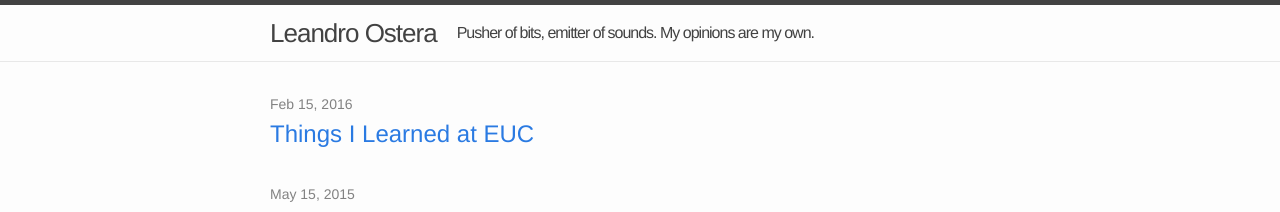
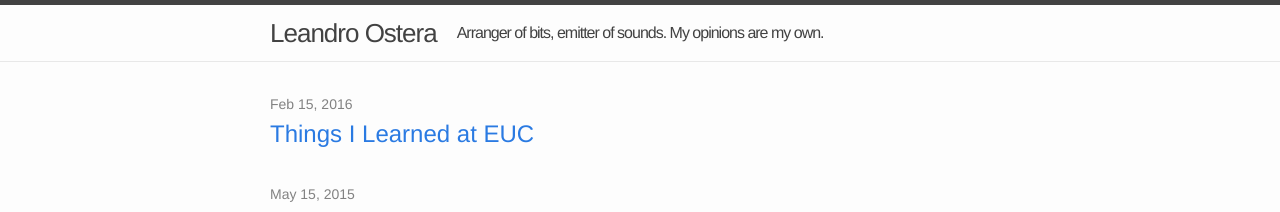
Before and after one commit to ostera/ostera.github.io, a Jekyll site: the page built from index.html, in a window 1280 px wide. Shown: the top 212 px of the page. Built offline with Jekyll 4.4.1, drawn with Linux system fonts in a browser that asks for light colours.

Commit message:
Change tagline

```diff
--- a/_config.yml
+++ b/_config.yml
@@ -1,6 +1,6 @@
 # Site settings
 title: Leandro Ostera
-subtitle: Pusher of bits, emitter of sounds. My opinions are my own.
+subtitle: Arranger of bits, emitter of sounds. My opinions are my own.
 email: leandro@ostera.io
 description: | # this means to ignore newlines until "baseurl:"
   Software Developer, Klarna <br>
```
